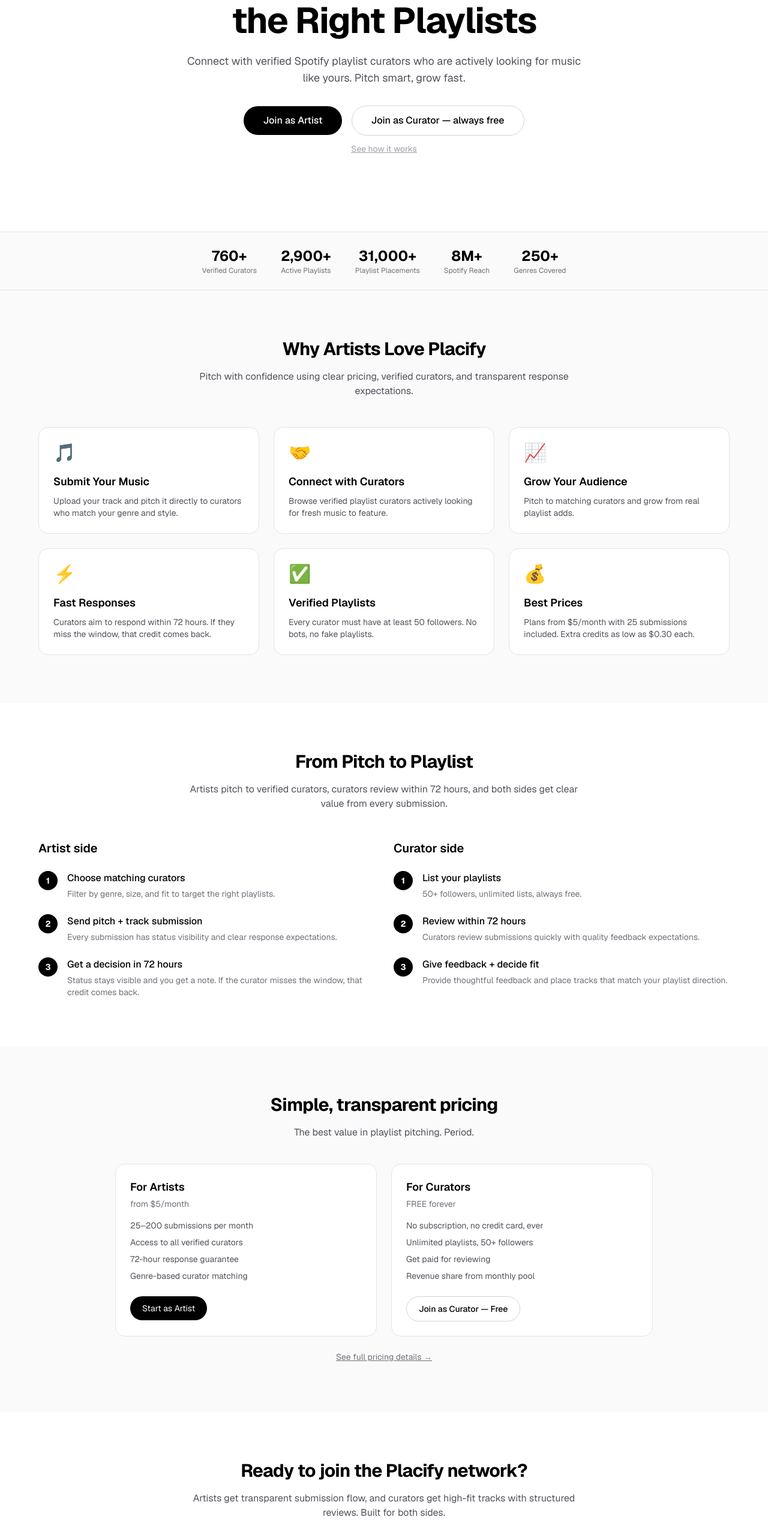
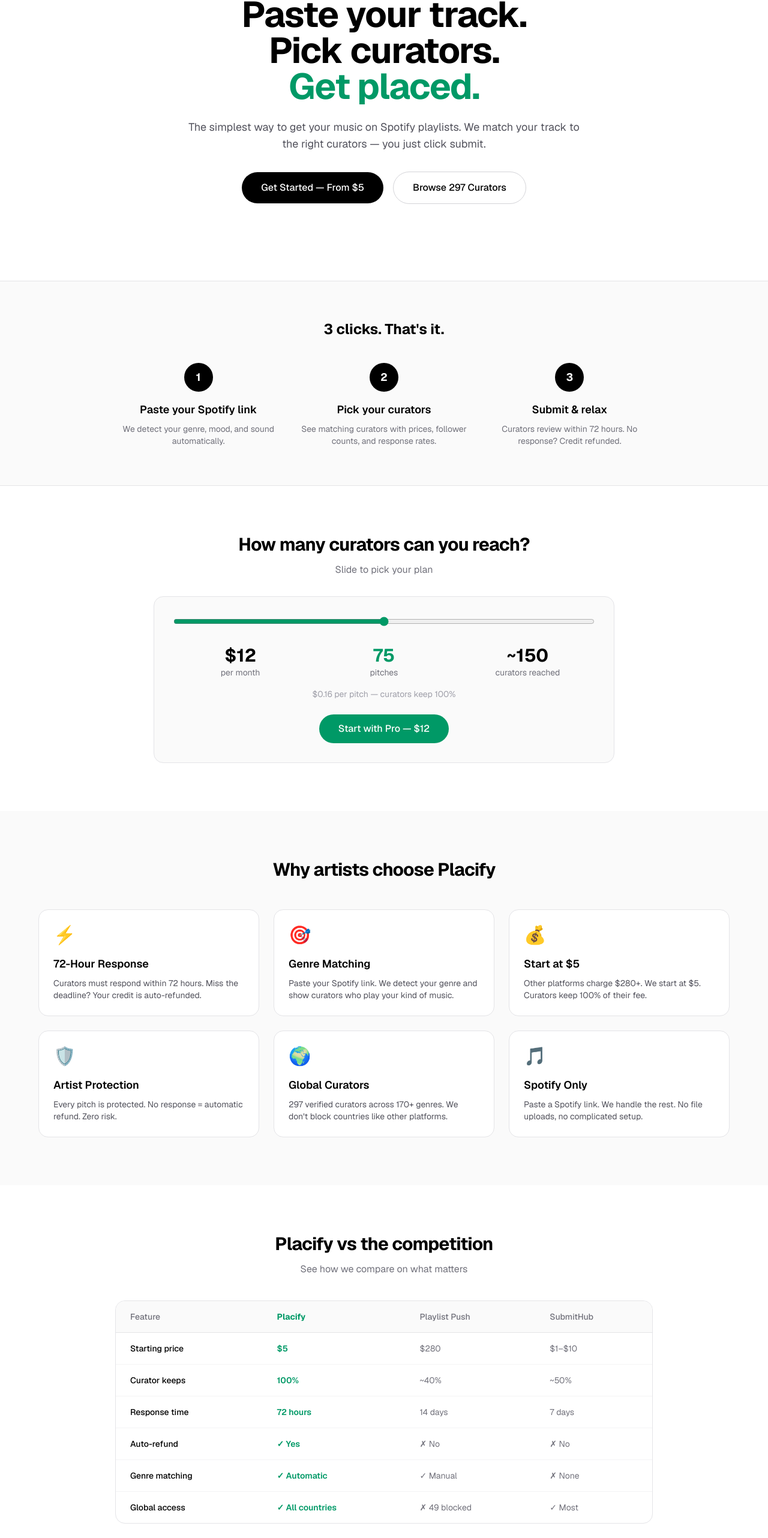
Before and after one commit to mixmverse/placify, a Next.js app: page / in a window 1280 px wide. Shown: the part 184-2748 px from the top of the page at 60% size. Built offline with nearby package versions, Linux system fonts and the light colour scheme.

Commit message:
feat: redesign homepage - comparison table, campaign calculator, 3-click flow, no free credits

```diff
--- a/src/app/page.tsx
+++ b/src/app/page.tsx
@@ -1,217 +1,265 @@
 // src/app/page.tsx
+"use client";
+
 import Link from "next/link";
+import { useState } from "react";
 
-const STATS = [
-  { value: "760+", label: "Verified Curators" },
-  { value: "2,900+", label: "Active Playlists" },
-  { value: "31,000+", label: "Playlist Placements" },
-  { value: "8M+", label: "Spotify Reach" },
-  { value: "250+", label: "Genres Covered" },
+const TIERS = [
+  { credits: 25, price: 5, curators: "~50", label: "Starter" },
+  { credits: 75, price: 12, curators: "~150", label: "Pro" },
+  { credits: 200, price: 25, curators: "~400", label: "Label" },
 ];
 
-const FEATURES = [
+const WHY_US = [
   {
-    title: "Submit Your Music",
-    description: "Upload your track and pitch it directly to curators who match your genre and style.",
-    icon: "🎵",
+    icon: "⚡",
+    title: "72-Hour Response",
+    desc: "Curators must respond within 72 hours. Miss the deadline? Your credit is auto-refunded.",
   },
   {
-    title: "Connect with Curators",
-    description: "Browse verified playlist curators actively looking for fresh music to feature.",
-    icon: "🤝",
+    icon: "🎯",
+    title: "Genre Matching",
+    desc: "Paste your Spotify link. We detect your genre and show curators who play your kind of music.",
   },
   {
-    title: "Grow Your Audience",
-    description: "Pitch to matching curators and grow from real playlist adds.",
-    icon: "📈",
+    icon: "💰",
+    title: "Start at $5",
+    desc: "Other platforms charge $280+. We start at $5. Curators keep 100% of their fee.",
   },
   {
-    title: "Fast Responses",
-    description: "Curators aim to respond within 72 hours. If they miss the window, that credit comes back.",
-    icon: "⚡",
+    icon: "🛡️",
+    title: "Artist Protection",
+    desc: "Every pitch is protected. No response = automatic refund. Zero risk.",
   },
   {
-    title: "Verified Playlists",
-    description: "Every curator must have at least 50 followers. No bots, no fake playlists.",
-    icon: "✅",
+    icon: "🌍",
+    title: "Global Curators",
+    desc: "297 verified curators across 170+ genres. We don't block countries like other platforms.",
   },
   {
-    title: "Best Prices",
-    description: "Plans from $5/month with 25 submissions included. Extra credits as low as $0.30 each.",
-    icon: "💰",
+    icon: "🎵",
+    title: "Spotify Only",
+    desc: "Paste a Spotify link. We handle the rest. No file uploads, no complicated setup.",
   },
 ];
 
-const STEPS = [
-  {
-    side: "Artist",
-    steps: [
-      { num: 1, title: "Choose matching curators", desc: "Filter by genre, size, and fit to target the right playlists." },
-      { num: 2, title: "Send pitch + track submission", desc: "Every submission has status visibility and clear response expectations." },
-      { num: 3, title: "Get a decision in 72 hours", desc: "Status stays visible and you get a note. If the curator misses the window, that credit comes back." },
-    ],
-  },
-  {
-    side: "Curator",
-    steps: [
-      { num: 1, title: "List your playlists", desc: "50+ followers, unlimited lists, always free." },
-      { num: 2, title: "Review within 72 hours", desc: "Curators review submissions quickly with quality feedback expectations." },
-      { num: 3, title: "Give feedback + decide fit", desc: "Provide thoughtful feedback and place tracks that match your playlist direction." },
-    ],
-  },
+const COMPARISON = [
+  { feature: "Starting price", placify: "$5", playlistPush: "$280", submithub: "$1–$10" },
+  { feature: "Curator keeps", placify: "100%", playlistPush: "~40%", submithub: "~50%" },
+  { feature: "Response time", placify: "72 hours", playlistPush: "14 days", submithub: "7 days" },
+  { feature: "Auto-refund", placify: "✓ Yes", playlistPush: "✗ No", submithub: "✗ No" },
+  { feature: "Genre matching", placify: "✓ Automatic", playlistPush: "✓ Manual", submithub: "✗ None" },
+  { feature: "Global access", placify: "✓ All countries", playlistPush: "✗ 49 blocked", submithub: "✓ Most" },
 ];
 
 export default function HomePage() {
+  const [tier, setTier] = useState(1);
+  const selected = TIERS[tier];
+
   return (
     <>
       {/* Hero */}
       <section className="relative overflow-hidden bg-white px-6 py-20 dark:bg-black lg:py-32">
         <div className="mx-auto max-w-4xl text-center">
+          <div className="mb-4 inline-block rounded-full border border-emerald-200 bg-emerald-50 px-4 py-1.5 text-sm font-medium text-emerald-700 dark:border-emerald-800 dark:bg-emerald-950/30 dark:text-emerald-400">
+            297 verified curators • 172 genres • From $5
+          </div>
           <h1 className="text-4xl font-bold tracking-tight text-black sm:text-5xl lg:text-6xl dark:text-white">
-            Get Your Music on
+            Paste your track.
             <br />
-            the Right Playlists
+            Pick curators.
+            <br />
+            <span className="text-emerald-600 dark:text-emerald-400">Get placed.</span>
           </h1>
           <p className="mx-auto mt-6 max-w-2xl text-lg text-zinc-600 dark:text-zinc-400">
-            Connect with verified Spotify playlist curators who are actively looking for music
-            like yours. Pitch smart, grow fast.
+            The simplest way to get your music on Spotify playlists.
+            We match your track to the right curators — you just click submit.
           </p>
           <div className="mt-8 flex flex-col items-center justify-center gap-4 sm:flex-row">
             <Link
-              href="/register?role=artist"
-              className="rounded-full bg-black px-8 py-3 text-base font-medium text-white transition-colors hover:bg-zinc-800 dark:bg-white dark:text-black"
+              href="/register"
+              className="rounded-full bg-black px-8 py-3.5 text-base font-medium text-white transition-colors hover:bg-zinc-800 dark:bg-white dark:text-black"
             >
-              Join as Artist
+              Get Started — From $5
             </Link>
             <Link
-              href="/register?role=curator"
-              className="rounded-full border border-zinc-300 px-8 py-3 text-base font-medium transition-colors hover:bg-zinc-100 dark:border-zinc-700 dark:text-zinc-300"
+              href="/curators"
+              className="rounded-full border border-zinc-300 px-8 py-3.5 text-base font-medium transition-colors hover:bg-zinc-100 dark:border-zinc-700 dark:text-zinc-300"
             >
-              Join as Curator — always free
+              Browse 297 Curators
             </Link>
           </div>
-          <p className="mt-3 text-sm text-zinc-400">
-            <Link href="/pricing" className="underline hover:text-zinc-600">See how it works</Link>
-          </p>
         </div>
       </section>
 
-      {/* Stats bar */}
-      <section className="border-y border-zinc-200 bg-zinc-50 px-6 py-6 dark:border-zinc-800 dark:bg-zinc-950">
-        <div className="mx-auto flex max-w-5xl flex-wrap items-center justify-center gap-x-10 gap-y-4 text-center">
-          {STATS.map((stat) => (
-            <div key={stat.label}>
-              <div className="text-2xl font-bold text-black dark:text-white">{stat.value}</div>
-              <div className="text-xs text-zinc-500">{stat.label}</div>
-            </div>
-          ))}
+      {/* 3-Step Flow */}
+      <section className="border-y border-zinc-200 bg-zinc-50 px-6 py-16 dark:border-zinc-800 dark:bg-zinc-950">
+        <div className="mx-auto max-w-4xl">
+          <h2 className="text-center text-2xl font-bold text-black dark:text-white">
+            3 clicks. That&apos;s it.
+          </h2>
+          <div className="mt-10 grid gap-8 sm:grid-cols-3">
+            {[
+              { num: "1", title: "Paste your Spotify link", desc: "We detect your genre, mood, and sound automatically." },
+              { num: "2", title: "Pick your curators", desc: "See matching curators with prices, follower counts, and response rates." },
+              { num: "3", title: "Submit & relax", desc: "Curators review within 72 hours. No response? Credit refunded." },
+            ].map((s) => (
+              <div key={s.num} className="text-center">
+                <div className="mx-auto flex h-12 w-12 items-center justify-center rounded-full bg-black text-lg font-bold text-white dark:bg-white dark:text-black">
+                  {s.num}
+                </div>
+                <h3 className="mt-4 text-lg font-semibold text-black dark:text-white">{s.title}</h3>
+                <p className="mt-2 text-sm text-zinc-500">{s.desc}</p>
+              </div>
+            ))}
+          </div>
         </div>
       </section>
 
-      {/* Features */}
+      {/* Campaign Calculator */}
+      <section className="bg-white px-6 py-20 dark:bg-black">
+        <div className="mx-auto max-w-3xl text-center">
+          <h2 className="text-3xl font-bold tracking-tight text-black dark:text-white">
+            How many curators can you reach?
+          </h2>
+          <p className="mt-3 text-zinc-500">Slide to pick your plan</p>
+          <div className="mt-8 rounded-2xl border border-zinc-200 bg-zinc-50 p-8 dark:border-zinc-800 dark:bg-zinc-950">
+            <input
+              type="range"
+              min={0}
+              max={TIERS.length - 1}
+              value={tier}
+              onChange={(e) => setTier(Number(e.target.value))}
+              className="w-full accent-emerald-600"
+            />
+            <div className="mt-6 grid grid-cols-3 gap-4 text-center">
+              <div>
+                <div className="text-3xl font-bold text-black dark:text-white">${selected.price}</div>
+                <div className="text-sm text-zinc-500">per month</div>
+              </div>
+              <div>
+                <div className="text-3xl font-bold text-emerald-600 dark:text-emerald-400">{selected.credits}</div>
+                <div className="text-sm text-zinc-500">pitches</div>
+              </div>
+              <div>
+                <div className="text-3xl font-bold text-black dark:text-white">{selected.curators}</div>
+                <div className="text-sm text-zinc-500">curators reached</div>
+              </div>
+            </div>
+            <p className="mt-4 text-sm text-zinc-400">
+              ${(selected.price / selected.credits).toFixed(2)} per pitch — curators keep 100%
+            </p>
+            <Link
+              href="/register"
+              className="mt-6 inline-block rounded-full bg-emerald-600 px-8 py-3 text-base font-medium text-white transition-colors hover:bg-emerald-700"
+            >
+              Start with {selected.label} — ${selected.price}
+            </Link>
+          </div>
+        </div>
+      </section>
+
+      {/* Why Us */}
       <section className="bg-zinc-50 px-6 py-20 dark:bg-zinc-950">
         <div className="mx-auto max-w-6xl">
           <h2 className="text-center text-3xl font-bold tracking-tight text-black dark:text-white">
-            Why Artists Love Placify
+            Why artists choose Placify
           </h2>
-          <p className="mx-auto mt-4 max-w-2xl text-center text-zinc-600 dark:text-zinc-400">
-            Pitch with confidence using clear pricing, verified curators, and transparent response expectations.
-          </p>
           <div className="mt-12 grid gap-6 sm:grid-cols-2 lg:grid-cols-3">
-            {FEATURES.map((f) => (
+            {WHY_US.map((f) => (
               <div
                 key={f.title}
                 className="rounded-2xl border border-zinc-200 bg-white p-6 dark:border-zinc-800 dark:bg-zinc-900"
               >
                 <div className="text-3xl">{f.icon}</div>
                 <h3 className="mt-4 text-lg font-semibold text-black dark:text-white">{f.title}</h3>
-                <p className="mt-2 text-sm text-zinc-600 dark:text-zinc-400">{f.description}</p>
+                <p className="mt-2 text-sm text-zinc-600 dark:text-zinc-400">{f.desc}</p>
               </div>
             ))}
           </div>
         </div>
       </section>
 
-      {/* How it works */}
+      {/* Comparison Table */}
       <section className="bg-white px-6 py-20 dark:bg-black">
-        <div className="mx-auto max-w-6xl">
+        <div className="mx-auto max-w-4xl">
           <h2 className="text-center text-3xl font-bold tracking-tight text-black dark:text-white">
-            From Pitch to Playlist
+            Placify vs the competition
           </h2>
-          <p className="mx-auto mt-4 max-w-2xl text-center text-zinc-600 dark:text-zinc-400">
-            Artists pitch to verified curators, curators review within 72 hours, and both sides get clear value from every submission.
-          </p>
-          <div className="mt-12 grid gap-8 lg:grid-cols-2">
-            {STEPS.map((side) => (
-              <div key={side.side}>
-                <h3 className="mb-6 text-xl font-semibold text-black dark:text-white">
-                  {side.side} side
-                </h3>
-                <ol className="space-y-6">
-                  {side.steps.map((step) => (
-                    <li key={step.num} className="flex gap-4">
-                      <div className="flex h-8 w-8 shrink-0 items-center justify-center rounded-full bg-black text-sm font-bold text-white dark:bg-white dark:text-black">
-                        {step.num}
-                      </div>
-                      <div>
-                        <p className="font-medium text-black dark:text-white">{step.title}</p>
-                        <p className="mt-1 text-sm text-zinc-500">{step.desc}</p>
-                      </div>
-                    </li>
-                  ))}
-                </ol>
-              </div>
-            ))}
+          <p className="mt-3 text-center text-zinc-500">See how we compare on what matters</p>
+          <div className="mt-10 overflow-hidden rounded-2xl border border-zinc-200 dark:border-zinc-800">
+            <table className="w-full text-left text-sm">
+              <thead>
+                <tr className="border-b border-zinc-200 bg-zinc-50 dark:border-zinc-800 dark:bg-zinc-950">
+                  <th className="px-6 py-4 font-medium text-zinc-500">Feature</th>
+                  <th className="px-6 py-4 font-bold text-emerald-600 dark:text-emerald-400">Placify</th>
+                  <th className="px-6 py-4 font-medium text-zinc-500">Playlist Push</th>
+                  <th className="px-6 py-4 font-medium text-zinc-500">SubmitHub</th>
+                </tr>
+              </thead>
+              <tbody>
+                {COMPARISON.map((row, i) => (
+                  <tr key={row.feature} className={i < COMPARISON.length - 1 ? "border-b border-zinc-100 dark:border-zinc-900" : ""}>
+                    <td className="px-6 py-4 font-medium text-black dark:text-white">{row.feature}</td>
+                    <td className="px-6 py-4 font-semibold text-emerald-600 dark:text-emerald-400">{row.placify}</td>
+                    <td className="px-6 py-4 text-zinc-500">{row.playlistPush}</td>
+                    <td className="px-6 py-4 text-zinc-500">{row.submithub}</td>
+                  </tr>
+                ))}
+              </tbody>
+            </table>
           </div>
         </div>
       </section>
 
-      {/* Pricing preview */}
+      {/* How It Works */}
       <section className="bg-zinc-50 px-6 py-20 dark:bg-zinc-950">
-        <div className="mx-auto max-w-4xl text-center">
-          <h2 className="text-3xl font-bold tracking-tight text-black dark:text-white">
-            Simple, transparent pricing
+        <div className="mx-auto max-w-6xl">
+          <h2 className="text-center text-3xl font-bold tracking-tight text-black dark:text-white">
+            For artists and curators
           </h2>
-          <p className="mt-4 text-zinc-600 dark:text-zinc-400">The best value in playlist pitching. Period.</p>
-          <div className="mt-10 grid gap-6 md:grid-cols-2">
-            {/* Artist plans */}
-            <div className="rounded-2xl border border-zinc-200 bg-white p-6 text-left dark:border-zinc-800 dark:bg-zinc-900">
-              <h3 className="text-lg font-semibold text-black dark:text-white">For Artists</h3>
-              <p className="mt-1 text-sm text-zinc-500">from $5/month</p>
-              <ul className="mt-4 space-y-2 text-sm text-zinc-600 dark:text-zinc-400">
-                <li>25–200 submissions per month</li>
-                <li>Access to all verified curators</li>
-                <li>72-hour response guarantee</li>
-                <li>Genre-based curator matching</li>
-              </ul>
-              <Link
-                href="/register?role=artist"
-                className="mt-6 inline-block rounded-full bg-black px-5 py-2.5 text-sm text-white dark:bg-white dark:text-black"
-              >
-                Start as Artist
-              </Link>
+          <div className="mt-12 grid gap-8 lg:grid-cols-2">
+            {/* Artist side */}
+            <div className="rounded-2xl border border-zinc-200 bg-white p-8 dark:border-zinc-800 dark:bg-zinc-900">
+              <h3 className="text-xl font-semibold text-black dark:text-white">🎵 Artist</h3>
+              <ol className="mt-6 space-y-5">
+                {[
+                  { t: "Paste your Spotify link", d: "We auto-detect genre and mood." },
+                  { t: "See matching curators", d: "Browse by genre, price, followers." },
+                  { t: "Submit with 1 credit", d: "Each pitch costs just 1 credit." },
+                  { t: "Get a decision in 72h", d: "Accept, decline, or auto-refund." },
+                ].map((s, i) => (
+                  <li key={i} className="flex gap-3">
+                    <div className="flex h-7 w-7 shrink-0 items-center justify-center rounded-full bg-emerald-100 text-sm font-bold text-emerald-700 dark:bg-emerald-900/30 dark:text-emerald-400">{i + 1}</div>
+                    <div>
+                      <p className="font-medium text-black dark:text-white">{s.t}</p>
+                      <p className="text-sm text-zinc-500">{s.d}</p>
+                    </div>
+                  </li>
+                ))}
+              </ol>
             </div>
-            {/* Curator */}
-            <div className="rounded-2xl border border-zinc-200 bg-white p-6 text-left dark:border-zinc-800 dark:bg-zinc-900">
-              <h3 className="text-lg font-semibold text-black dark:text-white">For Curators</h3>
-              <p className="mt-1 text-sm text-zinc-500">FREE forever</p>
-              <ul className="mt-4 space-y-2 text-sm text-zinc-600 dark:text-zinc-400">
-                <li>No subscription, no credit card, ever</li>
-                <li>Unlimited playlists, 50+ followers</li>
-                <li>Get paid for reviewing</li>
-                <li>Revenue share from monthly pool</li>
-              </ul>
-              <Link
-                href="/register?role=curator"
-                className="mt-6 inline-block rounded-full border border-zinc-300 px-5 py-2.5 text-sm font-medium dark:border-zinc-700"
-              >
-                Join as Curator — Free
-              </Link>
+            {/* Curator side */}
+            <div className="rounded-2xl border border-zinc-200 bg-white p-8 dark:border-zinc-800 dark:bg-zinc-900">
+              <h3 className="text-xl font-semibold text-black dark:text-white">🎧 Curator</h3>
+              <ol className="mt-6 space-y-5">
+                {[
+                  { t: "Join free — no credit card", d: "List your playlists in 2 minutes." },
+                  { t: "Set your price", d: "Free, $0.50, $1, or $2 per pitch." },
+                  { t: "Review within 72h", d: "Accept or decline with feedback." },
+                  { t: "Get paid directly", d: "Artists pay you via PayPal, Stripe, etc." },
+                ].map((s, i) => (
+                  <li key={i} className="flex gap-3">
+                    <div className="flex h-7 w-7 shrink-0 items-center justify-center rounded-full bg-blue-100 text-sm font-bold text-blue-700 dark:bg-blue-900/30 dark:text-blue-400">{i + 1}</div>
+                    <div>
+                      <p className="font-medium text-black dark:text-white">{s.t}</p>
+                      <p className="text-sm text-zinc-500">{s.d}</p>
+                    </div>
+                  </li>
+                ))}
+              </ol>
             </div>
           </div>
-          <Link href="/pricing" className="mt-6 inline-block text-sm text-zinc-500 underline hover:text-zinc-700 dark:hover:text-zinc-300">
-            See full pricing details →
-          </Link>
         </div>
       </section>
 
@@ -219,28 +267,28 @@
       <section className="bg-white px-6 py-20 dark:bg-black">
         <div className="mx-auto max-w-2xl text-center">
           <h2 className="text-3xl font-bold tracking-tight text-black dark:text-white">
-            Ready to join the Placify network?
+            Ready to get your music heard?
           </h2>
-          <p className="mt-4 text-zinc-600 dark:text-zinc-400">
-            Artists get transparent submission flow, and curators get high-fit tracks with structured reviews. Built for both sides.
+          <p className="mt-4 text-lg text-zinc-600 dark:text-zinc-400">
+            Join 297 verified curators and start pitching from $5.
           </p>
           <div className="mt-8 flex flex-col items-center justify-center gap-4 sm:flex-row">
             <Link
-              href="/register?role=curator"
-              className="rounded-full border border-zinc-300 px-8 py-3 text-base font-medium dark:border-zinc-700"
+              href="/register"
+              className="rounded-full bg-emerald-600 px-8 py-3.5 text-base font-medium text-white transition-colors hover:bg-emerald-700"
             >
-              Join as Curator — always free
+              Get Started Free
             </Link>
             <Link
-              href="/register?role=artist"
-              className="rounded-full bg-black px-8 py-3 text-base font-medium text-white hover:bg-zinc-800 dark:bg-white dark:text-black"
+              href="/curators"
+              className="rounded-full border border-zinc-300 px-8 py-3.5 text-base font-medium transition-colors hover:bg-zinc-100 dark:border-zinc-700"
             >
-              Join as Artist
+              Browse Curators
             </Link>
           </div>
           <p className="mt-4 text-sm text-zinc-400">
             Already have an account?{" "}
-            <Link href="/login" className="underline hover:text-zinc-600">Sign In</Link>
+            <Link href="/login" className="underline hover:text-zinc-600">Sign in</Link>
           </p>
         </div>
       </section>
```
